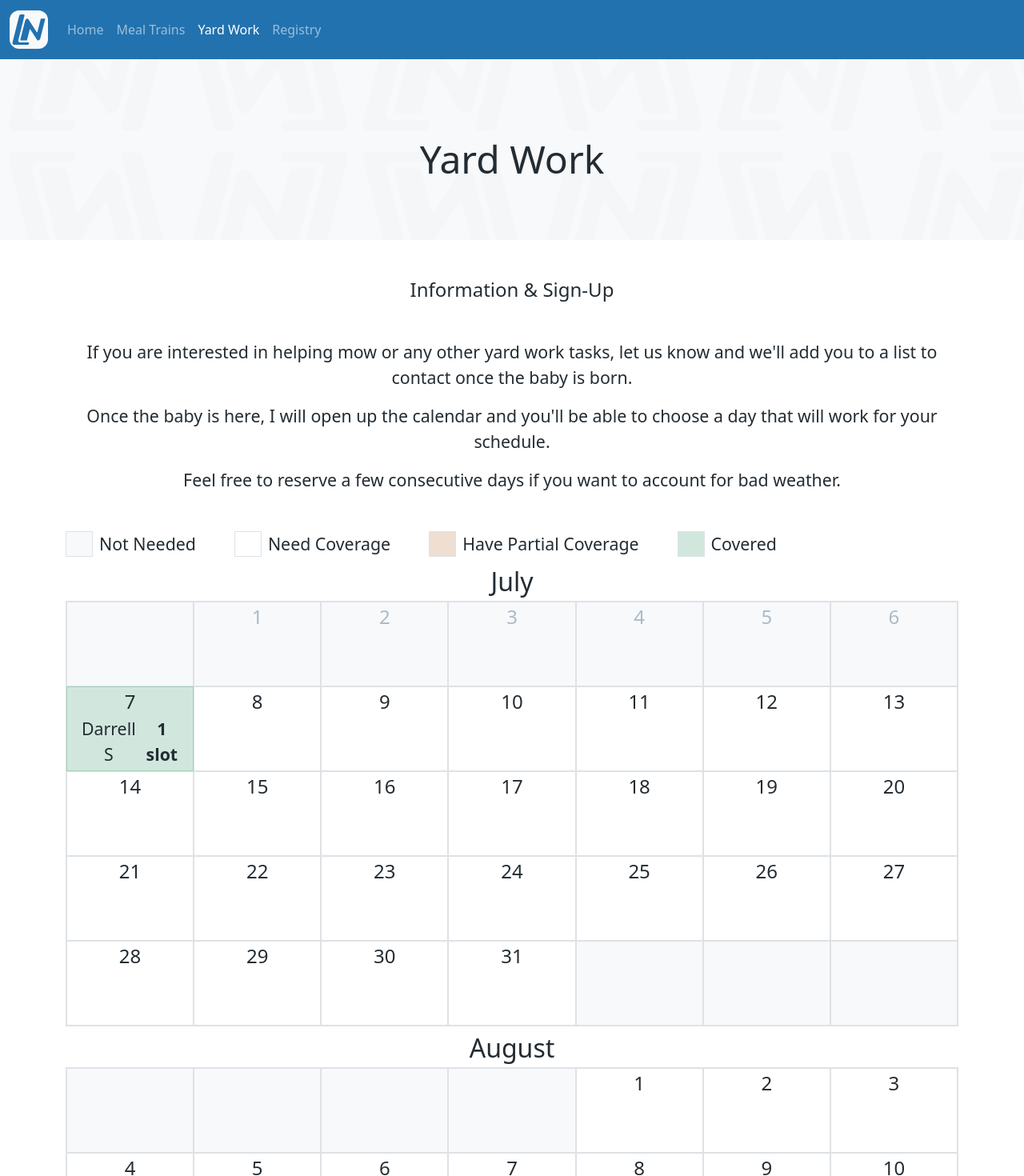
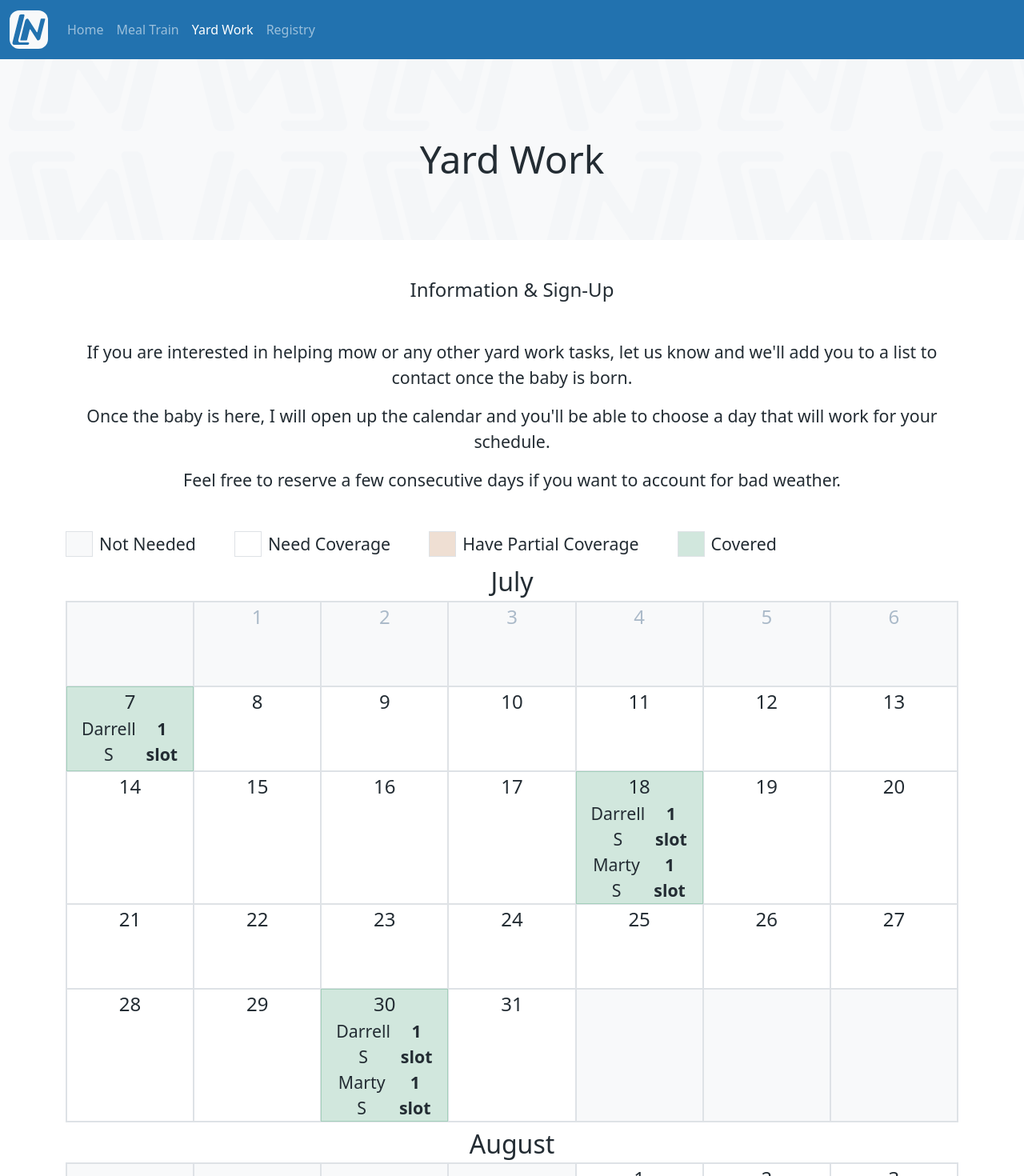
Before and after one commit to Nehemiah-Langness/baby-registry, a React (Vite) app: page /yard-work in a window 1280 px wide. Shown: the top 1470 px of the page at 80% size. Built offline with nearby package versions, Linux system fonts and the light colour scheme.

Commit message:
volunteer adjustments

```diff
--- a/src/components/navbar.tsx
+++ b/src/components/navbar.tsx
@@ -33,7 +33,7 @@ export function Navbar() {
                     <ul className='navbar-nav'>
                         <NavLink label='Home' location={pathname} to='/' />
                         {/* <NavLink label='On Call List' location={pathname} to='/on-call' /> */}
-                        <NavLink label='Meal Trains' location={pathname} to='/meal-train' />
+                        <NavLink label='Meal Train' location={pathname} to='/meal-train' />
                         <NavLink label='Yard Work' location={pathname} to='/yard-work' />
                         <NavLink label='Registry' location={pathname} to='/registry' />
                     </ul>
--- a/src/data/yard-work.json
+++ b/src/data/yard-work.json
@@ -2,5 +2,13 @@
     {
         "date": "2024-7-7",
         "volunteers": ["Darrell S"]
+    },
+    {
+        "date": "2024-7-18",
+        "volunteers": ["Darrell S", "Marty S"]
+    },
+    {
+        "date": "2024-7-30",
+        "volunteers": ["Darrell S", "Marty S"]
     }
 ]
```
